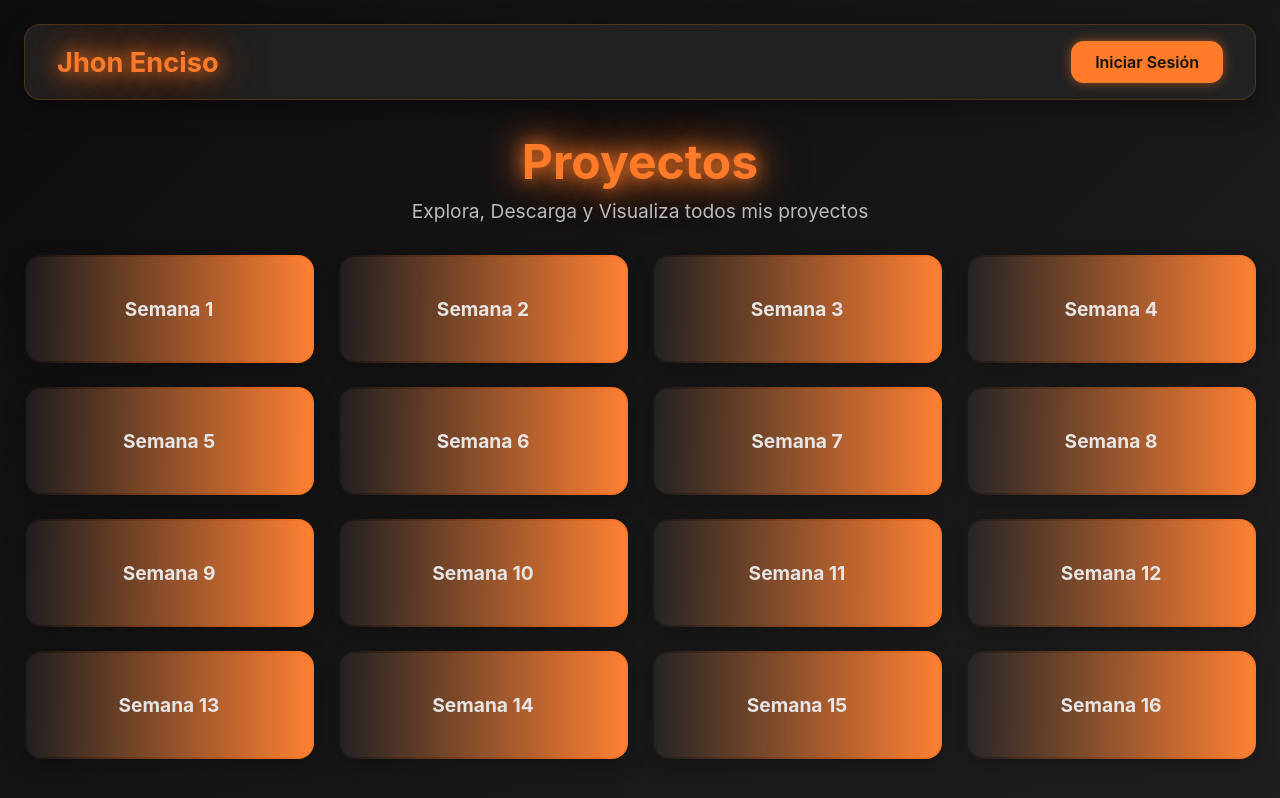
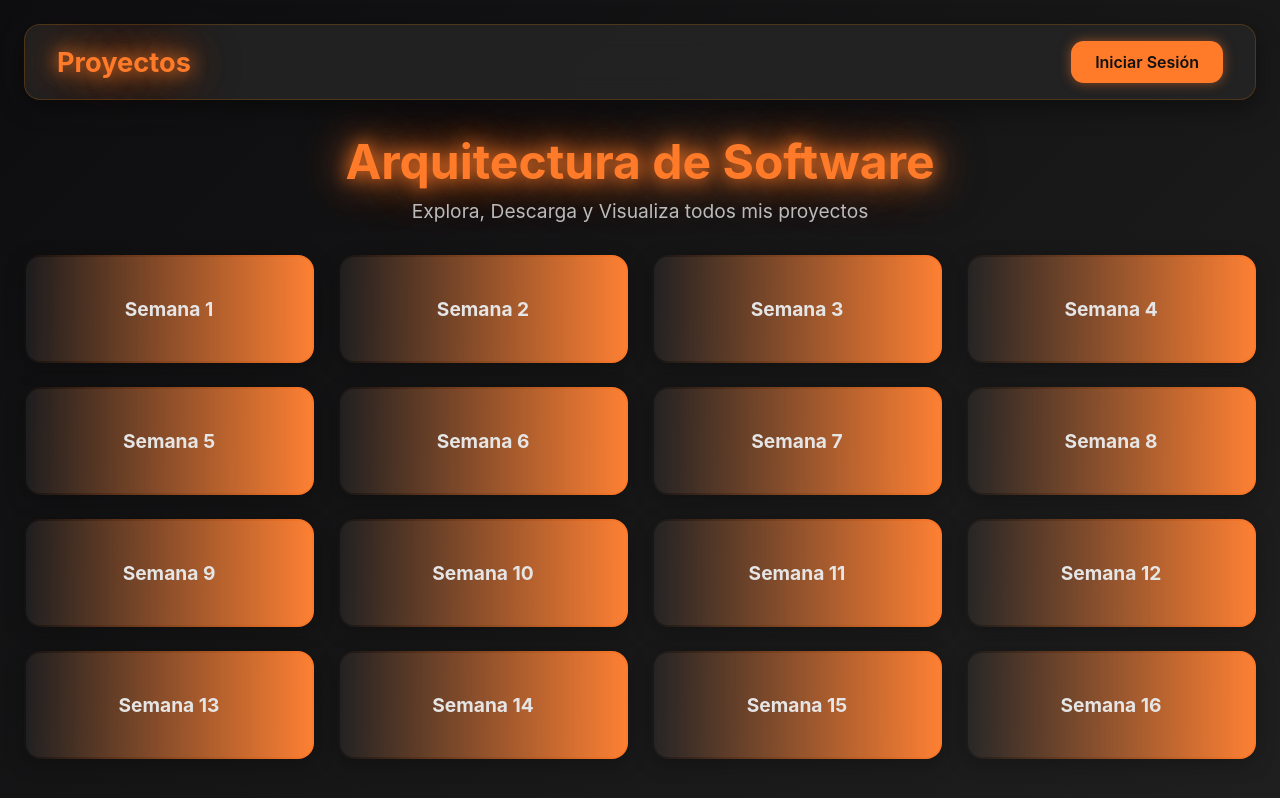
Before and after one commit to JhonEnciso2025/PortafolioWebb, a plain HTML site: page proyectos.html in a window 1280 px wide. Drawn offline with nearby package versions, Linux system fonts and the light colour scheme.

Commit message:
Update proyectos.html

```diff
--- a/proyectos.html
+++ b/proyectos.html
@@ -11,7 +11,7 @@
 <body>
 <!-- 🔐 Header -->
 <header class="header">
-  <div class="logo">Jhon Enciso</div>
+  <div class="logo">Proyectos</div>
   <div>
     <button id="loginBtn" class="btn btn-primary">Iniciar Sesión</button>
     <button id="logoutBtn" class="btn btn-secondary" style="display:none;">Cerrar Sesión</button>
@@ -36,7 +36,7 @@
 
 <!-- 🎯 Hero -->
 <section class="hero">
-  <h1>Proyectos</h1>
+  <h1>Arquitectura de Software</h1>
   <p>Explora, Descarga y Visualiza todos mis proyectos</p>
 </section>
 
```
